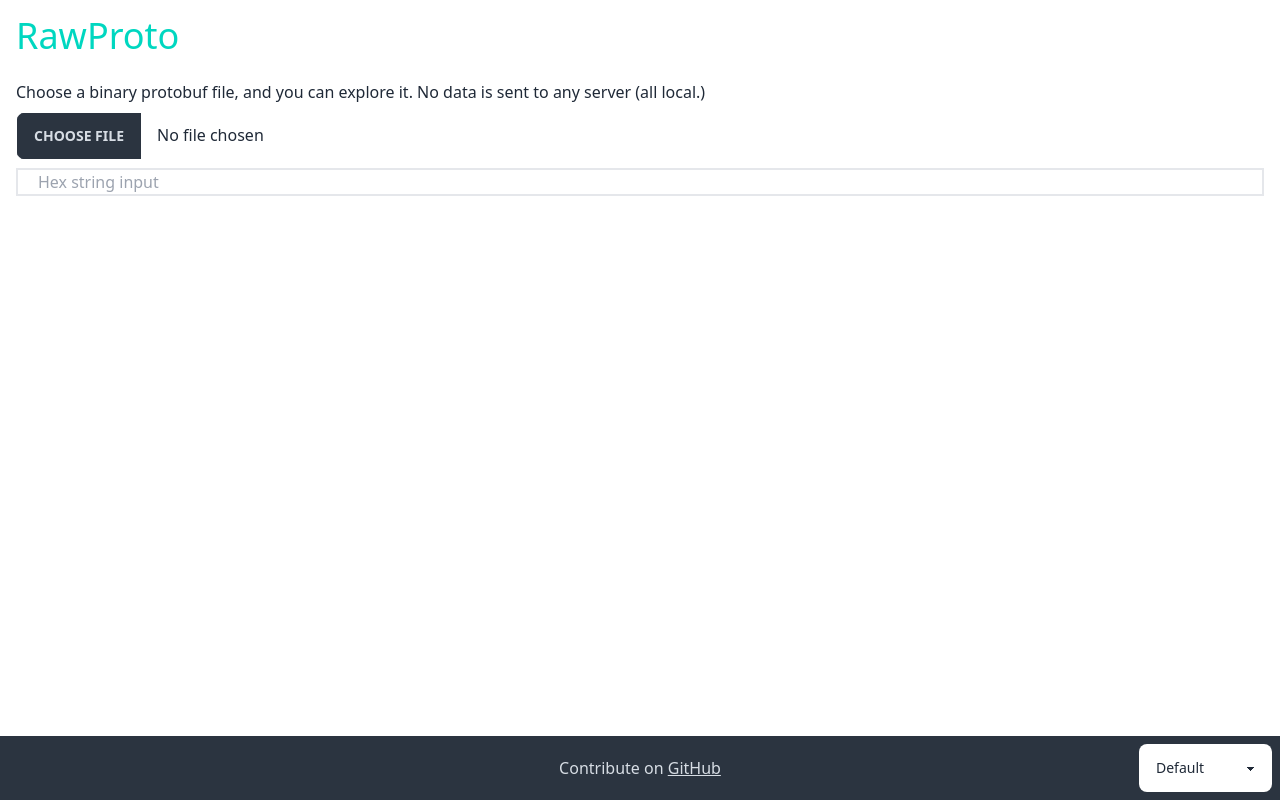
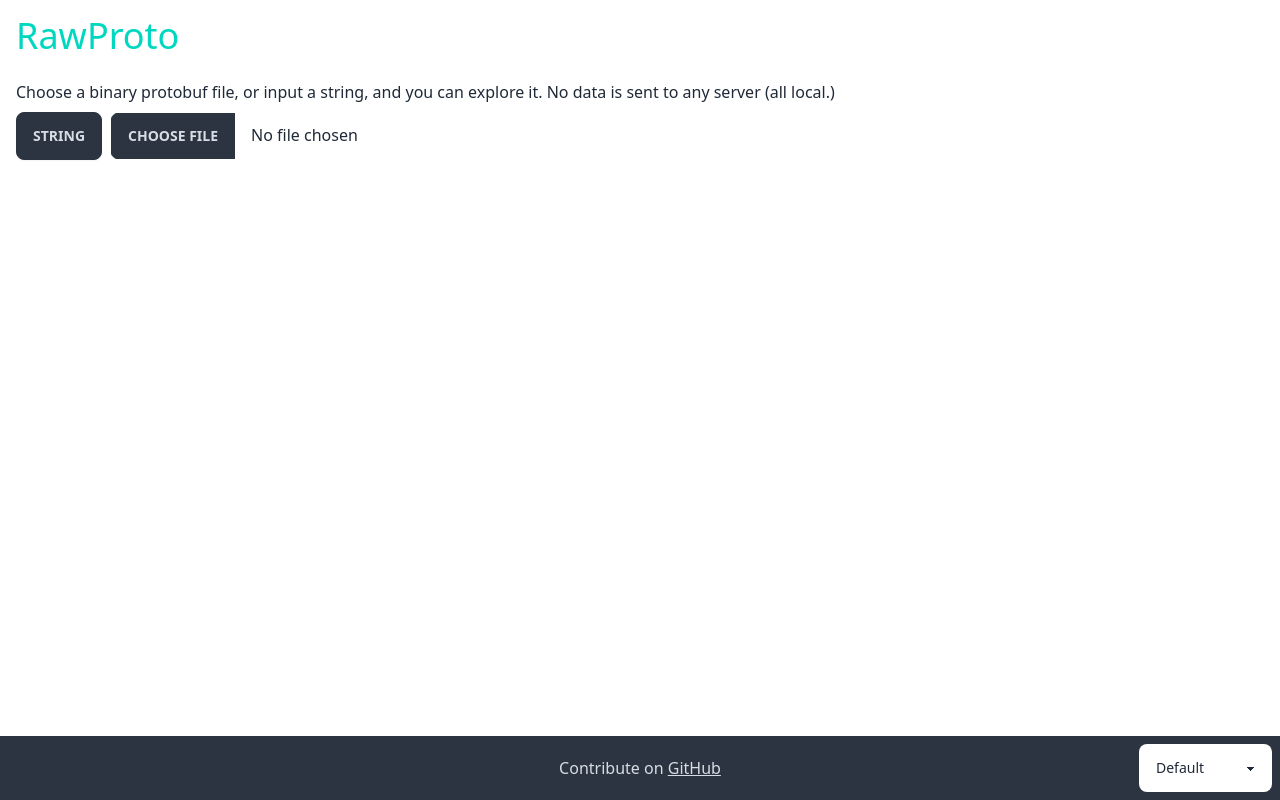
Before and after one commit to konsumer/rawproto, a React (Vite) app in the folder ui/: page / in a window 1280 px wide. Built offline with nearby package versions, Linux system fonts and the light colour scheme; what rawproto would draw is missing.

Commit message:
string-input modal and better hex function #15

```diff
--- a/ui/src/App.jsx
+++ b/ui/src/App.jsx
@@ -1,15 +1,11 @@
 import { useState } from 'react'
+import Reader from 'rawproto'
+
 import ProtoDisplay from './ProtoDisplay.jsx'
 import ErrorBoundary from './ErrorBoundary.jsx'
-import Reader from 'rawproto'
+import ButtonHex from './ButtonHex.jsx'
 
-const isHex = (maybeHex) =>
-  maybeHex.length !== 0 && maybeHex.length % 2 === 0 && !/[^a-fA-F0-9]/u.test(maybeHex);
-
-const fromHexString = (hexString) =>
-  Uint8Array.from(hexString.match(/.{1,2}/g).map((byte) => parseInt(byte, 16)));
-
-function App() {
+function App () {
   const [fields, setFields] = useState([])
 
   const handleFileChange = async (e) => {
@@ -21,13 +17,9 @@
     }
   }
 
-  const handleHexChange = async (e) => {
-    const input = e.target.value.replaceAll(" ", "")
-    if (isHex(input)) {
-      const decoded = fromHexString(input)
-      const tree = new Reader(decoded).readMessage()
-      setFields(tree)
-    }
+  const handleHexChange = bytes => {
+    const tree = new Reader(bytes).readMessage()
+    setFields(tree)
   }
 
   return (
@@ -36,9 +28,14 @@
         <h1 className='text-4xl text-accent grow'>RawProto</h1>
       </header>
       <main className='p-4 grow overflow-y-auto'>
-        {!fields?.length && <p className='mb-2'>Choose a binary protobuf file, and you can explore it. No data is sent to any server (all local.)</p>}
-        <input type='file' className='mb-2 w-full file-input' onChange={handleFileChange} />
-        <input type='text' className='mb-2 w-full border-2 px-5' placeholder="Hex string input" onChange={handleHexChange} />
+        {!fields?.length && <p className='mb-2'>Choose a binary protobuf file, or input a string, and you can explore it. No data is sent to any server (all local.)</p>}
+        <div className='flex gap-2'>
+          <ButtonHex onChange={handleHexChange} />
+          <div>
+            <input type='file' className='mb-2 w-full file-input' onChange={handleFileChange} />
+          </div>
+        </div>
+
         <ErrorBoundary>
           <ProtoDisplay className='w-full menu bg-base-200 rounded-box' fields={fields} />
         </ErrorBoundary>
--- /dev/null
+++ b/ui/src/ButtonHex.jsx
@@ -0,0 +1,33 @@
+import { useRef, useState } from 'react'
+
+const fromHexString = (hexString) => {
+  const b = Uint8Array.from(hexString.split(' ').filter(e => e).map((byte) => parseInt(byte, 16)))
+  console.log(b)
+  return b
+}
+
+export default function ButtonHex ({ className = 'btn btn-neutral', children = 'STRING', onChange }) {
+  const [value, setValue] = useState('')
+  const r = useRef()
+
+  const handleButtonClick = () => r.current.showModal()
+  const handleOkClick = () => onChange(fromHexString(value))
+  const handleHexChange = e => setValue(e.target.value)
+
+  return (
+    <>
+      <button onClick={handleButtonClick} className={className}>{children}</button>
+      <dialog ref={r} className='modal'>
+        <div className='modal-box'>
+          <h3 className='font-bold text-lg'>String Byte Input</h3>
+          <p className='py-4'>Input your hex-string here.</p>
+          <textarea placeholder='08 96 01 0a ..' className='textarea textarea-bordered textarea-lg w-full' value={value} onChange={handleHexChange} />
+          <form method='dialog' className='modal-action gap-2'>
+            <button className='btn'>Close</button>
+            <button className='btn btn-primary' onClick={handleOkClick}>Ok</button>
+          </form>
+        </div>
+      </dialog>
+    </>
+  )
+}
```
